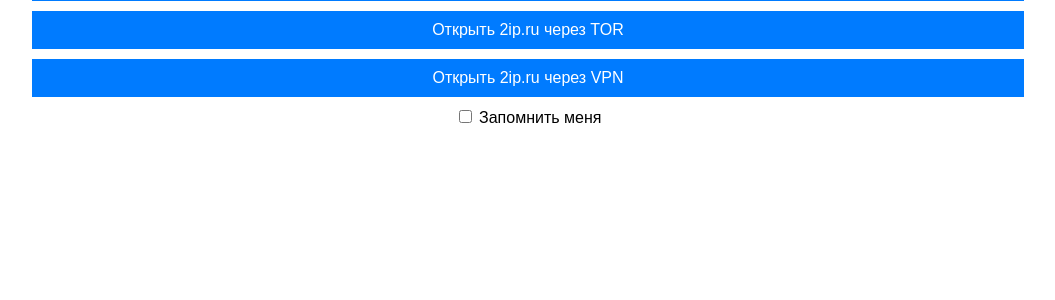
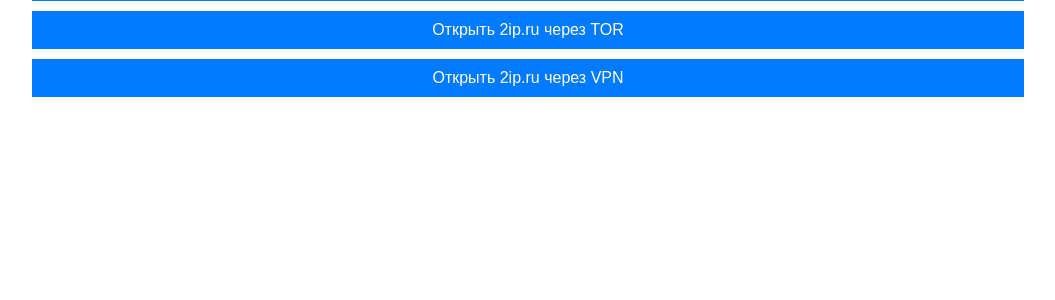
Before and after one commit to zaynixx/tgapp, a Flask app: page / in a window 1280 px wide. Shown: the part 300-600 px from the top of the page, without its empty margins (112-1167 px from the left). Run offline with Flask 3, Linux system fonts and the light colour scheme.

Commit message:
working100

```diff
--- a/templates/index.html
+++ b/templates/index.html
@@ -70,9 +70,7 @@
     <button id="open-instagram">Открыть Instagram через VPN</button>
     <button id="open-2ip-tor">Открыть 2ip.ru через TOR</button> <!-- Кнопка для 2ip через TOR -->
     <button id="open-2ip-vpn">Открыть 2ip.ru через VPN</button> <!-- Кнопка для 2ip через VPN -->
-    <label for="remember">
-        <input type="checkbox" name="remember" id="remember"> Запомнить меня
-    </label>
+
 
     <script>
         // Обработка кнопок
--- a/templates/login.html
+++ b/templates/login.html
@@ -2,6 +2,9 @@
     <input type="text" name="username" placeholder="Имя пользователя" required>
     <input type="password" name="password" placeholder="Пароль" required>
     <button type="submit">Войти</button>
+    <label for="remember">
+        <input type="checkbox" name="remember" id="remember"> Запомнить меня
+    </label>
 </form>
 <p>Нет аккаунта? <a href="/register" id="register-link">Зарегистрироваться</a></p>
 
```
